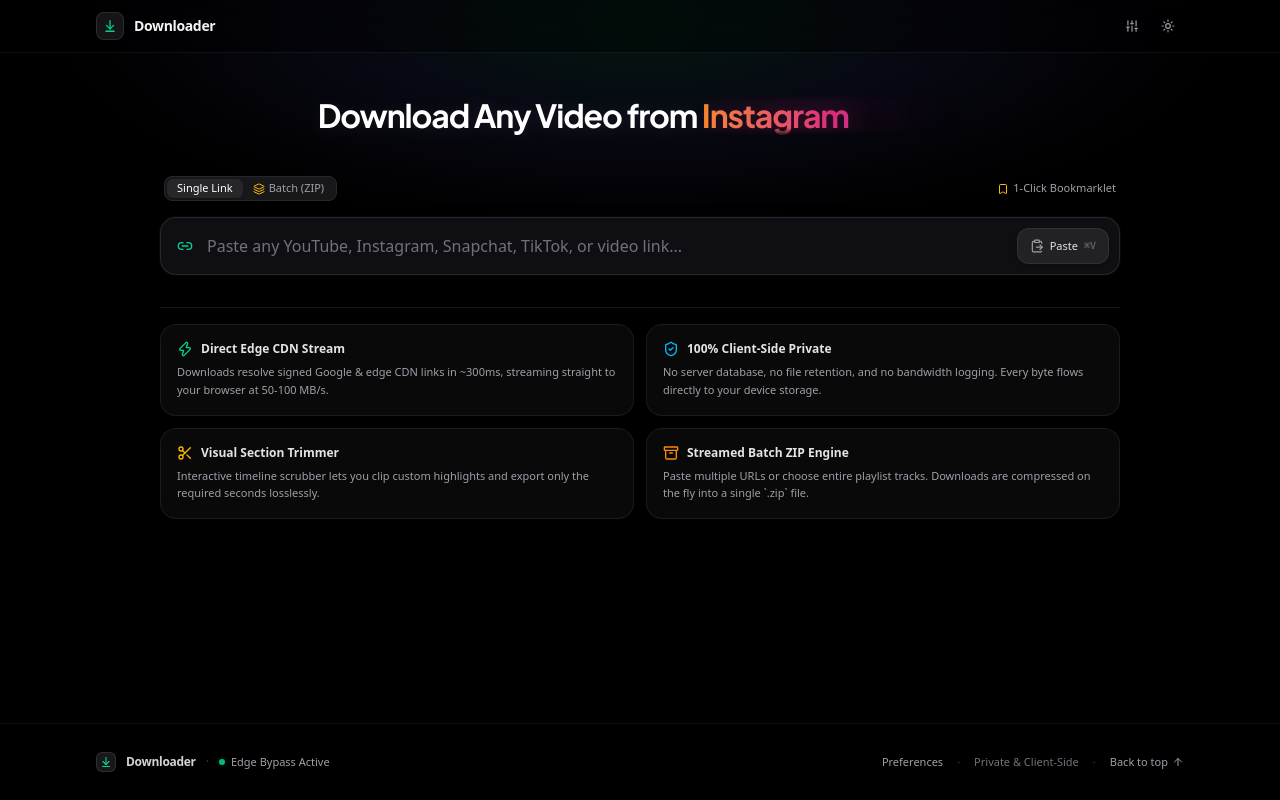
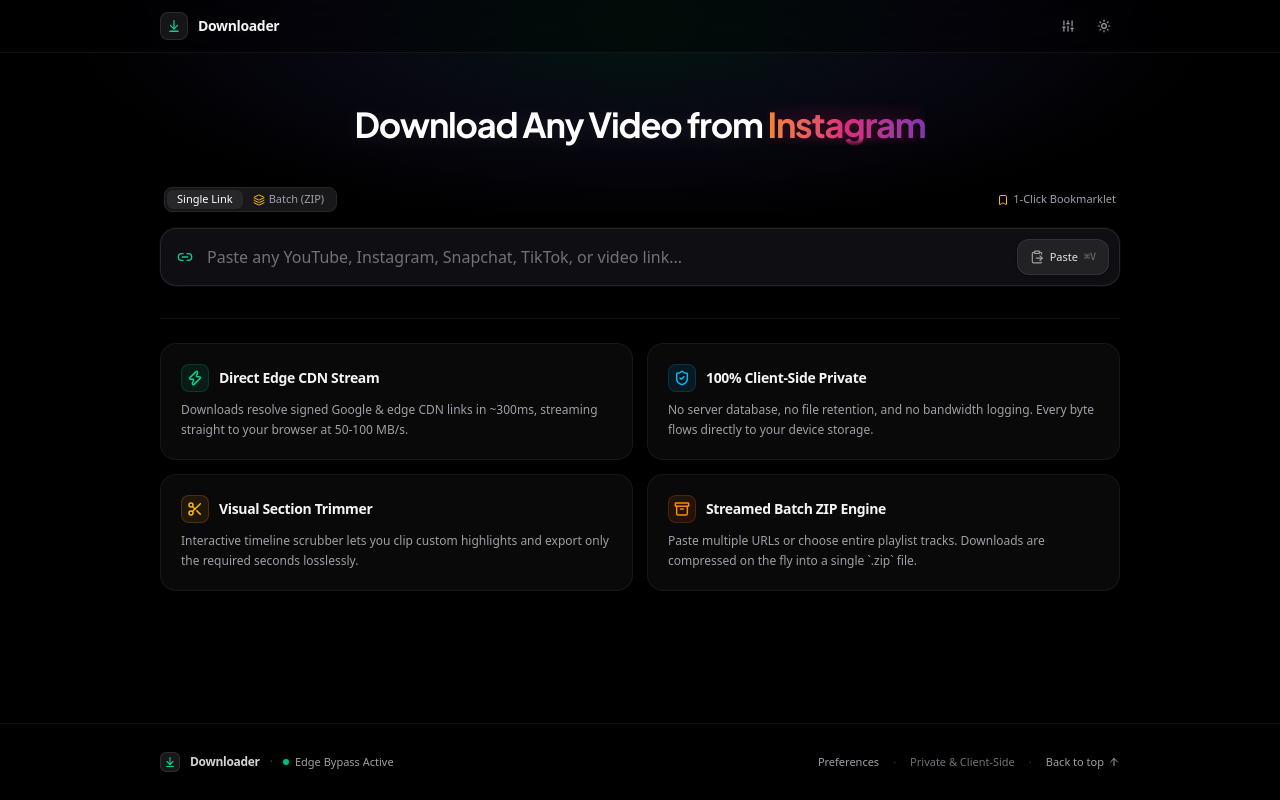
Before and after one commit to Pavan3905/Downloader, a React (Vite) app in the folder frontend/: page / in a window 1280 px wide. Built offline with nearby package versions, Linux system fonts and the light colour scheme.

Commit message:
feat(ui): unify vertical grid alignment, optical centering, and textual hierarchy

```diff
--- a/frontend/src/App.tsx
+++ b/frontend/src/App.tsx
@@ -253,33 +253,38 @@
       <main className="flex-1 max-w-4xl lg:max-w-5xl w-full mx-auto px-4 sm:px-6 lg:px-8 pt-8 pb-16 flex flex-col justify-start space-y-8 z-10">
         {/* Hero Section */}
         <div
-          className="text-center pt-2 pb-2 select-none flex items-center justify-center w-full px-2"
+          className="text-center pt-4 pb-2 select-none flex items-center justify-center w-full px-2"
           onMouseEnter={() => setIsPaused(true)}
           onMouseLeave={() => setIsPaused(false)}
         >
-          <h1 className="hero-headline text-[clamp(1rem,3.2vw,2rem)] font-bold tracking-[-0.035em] leading-tight whitespace-nowrap inline-flex items-center justify-center max-w-full">
-            {/* 100% Static Prefix Text (Never Shifts or Re-mounts) */}
+          <h1 className="hero-headline text-[clamp(1.15rem,3.4vw,2.15rem)] font-bold tracking-[-0.035em] leading-tight whitespace-nowrap inline-flex items-center justify-center max-w-full">
+            {/* 100% Static Prefix Text */}
             <span className="text-white drop-shadow-[0_2px_8px_rgba(255,255,255,0.08)] shrink-0 select-none">
               Download Any Video from&nbsp;
             </span>
 
-            {/* Dynamic Platform Rotator in a Fixed-Width Slot (Prefix Never Moves) */}
+            {/* Sized-to-Fit Platform Word with Perfect Optical Centering */}
             <span
-              className="relative inline-block text-left w-[11.5ch] platform-rotator-mask cursor-pointer group h-[1.35em] align-baseline shrink-0"
+              className="relative inline-flex items-center justify-center platform-rotator-mask cursor-pointer group h-[1.35em] align-baseline shrink-0"
               onClick={nextPlatform}
               title="Click to cycle platform"
               aria-label={`Current platform: ${currentPlatform.name}. Click to switch.`}
             >
-              {/* Dynamic Hue Ambient Backlight */}
+              {/* Dynamic Hue Ambient Backlight (Centered Directly Behind Word) */}
               <span
-                className="absolute -inset-x-4 -inset-y-2 rounded-full blur-2xl opacity-40 pointer-events-none transition-all duration-700 ease-out"
+                className="absolute -inset-x-6 -inset-y-2 rounded-full blur-2xl opacity-40 pointer-events-none transition-all duration-700 ease-out"
                 style={{ background: currentPlatform.glow }}
               />
+
+              {/* Sizer Element: Sizes Container to Active Word */}
+              <span className="invisible select-none opacity-0 pointer-events-none font-bold whitespace-nowrap">
+                {currentPlatform.name}
+              </span>
 
               {/* Outgoing Platform (Slide Out) */}
               {prevPlatformIdx !== null && (
                 <span
-                  className={`absolute inset-0 flex items-center justify-start font-bold tracking-[-0.035em] bg-gradient-to-r ${ROTATING_PLATFORMS[prevPlatformIdx].gradient} bg-clip-text text-transparent platform-slide-out ${ROTATING_PLATFORMS[prevPlatformIdx].shadow} whitespace-nowrap`}
+                  className={`absolute inset-0 flex items-center justify-center font-bold tracking-[-0.035em] bg-gradient-to-r ${ROTATING_PLATFORMS[prevPlatformIdx].gradient} bg-clip-text text-transparent platform-slide-out ${ROTATING_PLATFORMS[prevPlatformIdx].shadow} whitespace-nowrap`}
                 >
                   {ROTATING_PLATFORMS[prevPlatformIdx].name}
                 </span>
@@ -287,7 +292,7 @@
 
               {/* Active Platform (Slide In) */}
               <span
-                className={`absolute inset-0 flex items-center justify-start ${prevPlatformIdx !== null ? 'platform-slide-in' : ''} font-bold tracking-[-0.035em] bg-gradient-to-r ${currentPlatform.gradient} bg-clip-text text-transparent ${currentPlatform.shadow} group-hover:scale-[1.02] transition-transform duration-200 whitespace-nowrap`}
+                className={`absolute inset-0 flex items-center justify-center ${prevPlatformIdx !== null ? 'platform-slide-in' : ''} font-bold tracking-[-0.035em] bg-gradient-to-r ${currentPlatform.gradient} bg-clip-text text-transparent ${currentPlatform.shadow} group-hover:scale-[1.02] transition-transform duration-200 whitespace-nowrap`}
               >
                 {currentPlatform.name}
               </span>
@@ -301,43 +306,55 @@
         </section>
 
         {/* Feature Highlights Grid */}
-        <div className="grid grid-cols-1 sm:grid-cols-2 gap-3 pt-4 border-t border-zinc-900">
-          <div className="p-4 rounded-2xl bg-zinc-900/40 border border-zinc-800/60 backdrop-blur-sm space-y-1.5 hover:border-zinc-700/60 transition-colors">
-            <div className="flex items-center gap-2 text-xs font-semibold text-zinc-200">
-              <Zap className="w-4 h-4 text-emerald-400 shrink-0" />
-              <span>Direct Edge CDN Stream</span>
+        <div className="grid grid-cols-1 sm:grid-cols-2 gap-3.5 pt-6 border-t border-white/[0.06]">
+          {/* Card 1: Edge CDN */}
+          <div className="p-4 sm:p-5 rounded-2xl bg-zinc-900/40 border border-white/[0.06] backdrop-blur-sm space-y-2 hover:border-white/15 hover:bg-zinc-900/60 transition-all duration-200 group">
+            <div className="flex items-center gap-2.5">
+              <div className="w-7 h-7 rounded-lg bg-emerald-500/10 border border-emerald-500/20 flex items-center justify-center text-emerald-400 group-hover:scale-105 transition-transform">
+                <Zap className="w-4 h-4 stroke-[2.2]" />
+              </div>
+              <span className="text-sm font-semibold text-zinc-100 tracking-tight">Direct Edge CDN Stream</span>
             </div>
-            <p className="text-[11px] text-zinc-400 leading-relaxed">
+            <p className="text-xs text-zinc-400 leading-relaxed font-normal">
               Downloads resolve signed Google & edge CDN links in ~300ms, streaming straight to your browser at 50-100 MB/s.
             </p>
           </div>
 
-          <div className="p-4 rounded-2xl bg-zinc-900/40 border border-zinc-800/60 backdrop-blur-sm space-y-1.5 hover:border-zinc-700/60 transition-colors">
-            <div className="flex items-center gap-2 text-xs font-semibold text-zinc-200">
-              <ShieldCheck className="w-4 h-4 text-sky-400 shrink-0" />
-              <span>100% Client-Side Private</span>
+          {/* Card 2: 100% Private */}
+          <div className="p-4 sm:p-5 rounded-2xl bg-zinc-900/40 border border-white/[0.06] backdrop-blur-sm space-y-2 hover:border-white/15 hover:bg-zinc-900/60 transition-all duration-200 group">
+            <div className="flex items-center gap-2.5">
+              <div className="w-7 h-7 rounded-lg bg-sky-500/10 border border-sky-500/20 flex items-center justify-center text-sky-400 group-hover:scale-105 transition-transform">
+                <ShieldCheck className="w-4 h-4 stroke-[2.2]" />
+              </div>
+              <span className="text-sm font-semibold text-zinc-100 tracking-tight">100% Client-Side Private</span>
             </div>
-            <p className="text-[11px] text-zinc-400 leading-relaxed">
+            <p className="text-xs text-zinc-400 leading-relaxed font-normal">
               No server database, no file retention, and no bandwidth logging. Every byte flows directly to your device storage.
             </p>
           </div>
 
-          <div className="p-4 rounded-2xl bg-zinc-900/40 border border-zinc-800/60 backdrop-blur-sm space-y-1.5 hover:border-zinc-700/60 transition-colors">
-            <div className="flex items-center gap-2 text-xs font-semibold text-zinc-200">
-              <Scissors className="w-4 h-4 text-amber-400 shrink-0" />
-              <span>Visual Section Trimmer</span>
+          {/* Card 3: Visual Section Trimmer */}
+          <div className="p-4 sm:p-5 rounded-2xl bg-zinc-900/40 border border-white/[0.06] backdrop-blur-sm space-y-2 hover:border-white/15 hover:bg-zinc-900/60 transition-all duration-200 group">
+            <div className="flex items-center gap-2.5">
+              <div className="w-7 h-7 rounded-lg bg-amber-500/10 border border-amber-500/20 flex items-center justify-center text-amber-400 group-hover:scale-105 transition-transform">
+                <Scissors className="w-4 h-4 stroke-[2.2]" />
+              </div>
+              <span className="text-sm font-semibold text-zinc-100 tracking-tight">Visual Section Trimmer</span>
             </div>
-            <p className="text-[11px] text-zinc-400 leading-relaxed">
+            <p className="text-xs text-zinc-400 leading-relaxed font-normal">
               Interactive timeline scrubber lets you clip custom highlights and export only the required seconds losslessly.
             </p>
           </div>
 
-          <div className="p-4 rounded-2xl bg-zinc-900/40 border border-zinc-800/60 backdrop-blur-sm space-y-1.5 hover:border-zinc-700/60 transition-colors">
-            <div className="flex items-center gap-2 text-xs font-semibold text-zinc-200">
-              <Archive className="w-4 h-4 text-orange-400 shrink-0" />
-              <span>Streamed Batch ZIP Engine</span>
+          {/* Card 4: Streamed Batch ZIP Engine */}
+          <div className="p-4 sm:p-5 rounded-2xl bg-zinc-900/40 border border-white/[0.06] backdrop-blur-sm space-y-2 hover:border-white/15 hover:bg-zinc-900/60 transition-all duration-200 group">
+            <div className="flex items-center gap-2.5">
+              <div className="w-7 h-7 rounded-lg bg-orange-500/10 border border-orange-500/20 flex items-center justify-center text-orange-400 group-hover:scale-105 transition-transform">
+                <Archive className="w-4 h-4 stroke-[2.2]" />
+              </div>
+              <span className="text-sm font-semibold text-zinc-100 tracking-tight">Streamed Batch ZIP Engine</span>
             </div>
-            <p className="text-[11px] text-zinc-400 leading-relaxed">
+            <p className="text-xs text-zinc-400 leading-relaxed font-normal">
               Paste multiple URLs or choose entire playlist tracks. Downloads are compressed on the fly into a single `.zip` file.
             </p>
           </div>
@@ -346,7 +363,7 @@
 
       {/* Aesthetic Minimal Footer */}
       <footer className="w-full border-t border-white/[0.06] mt-auto py-7 px-4 sm:px-6 select-none z-10 transition-colors">
-        <div className="max-w-6xl mx-auto px-4 sm:px-6 lg:px-8 flex flex-col sm:flex-row items-center justify-between gap-4 text-xs text-zinc-500">
+        <div className="max-w-5xl mx-auto px-4 sm:px-6 lg:px-8 flex flex-col sm:flex-row items-center justify-between gap-4 text-xs text-zinc-500">
           {/* Left: Brand & Engine Live Dot */}
           <div className="flex items-center gap-2.5">
             <div className="w-5 h-5 rounded-md bg-zinc-900 border border-white/10 flex items-center justify-center text-emerald-400">
--- a/frontend/src/components/Header.tsx
+++ b/frontend/src/components/Header.tsx
@@ -18,7 +18,7 @@
 
   return (
     <header className="sticky top-0 z-40 w-full bg-black/40 backdrop-blur-xl border-b border-white/[0.06] transition-colors duration-200">
-      <div className="max-w-6xl mx-auto px-4 sm:px-6 lg:px-8 h-[52px] flex items-center justify-between">
+      <div className="max-w-5xl mx-auto px-4 sm:px-6 lg:px-8 h-[52px] flex items-center justify-between">
         {/* Brand Mark (Click to scroll to top) */}
         <button
           type="button"
```
